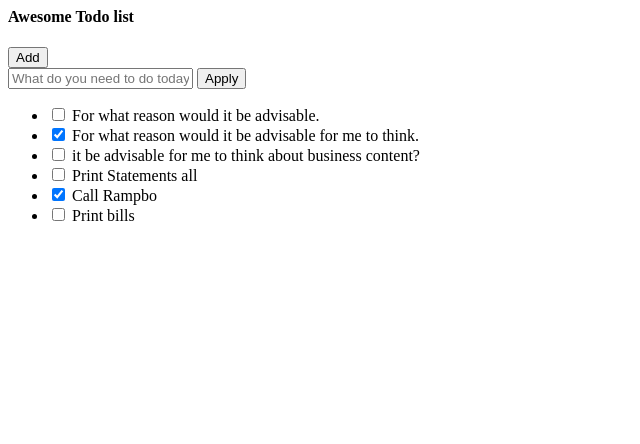
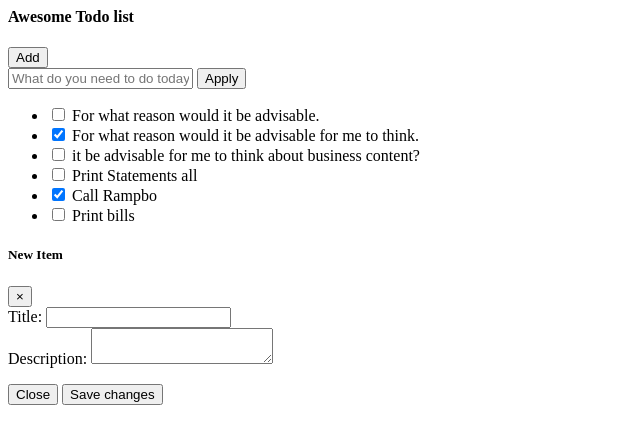
Before and after one commit to romanpuliyan/todomvc, a PHP site: page / in a window 1280 px wide. Shown: the top 444 px of the page, without its empty margins (0-640 px from the left). Run offline with PHP 8.4, Linux system fonts and the light colour scheme.

Commit message:
form of new item in modal

```diff
--- a/application/views/main/index.php
+++ b/application/views/main/index.php
@@ -6,7 +6,7 @@
                     <div class="card-body">
                         <h4 class="card-title">Awesome Todo list</h4>
                         <div class="add-items d-flex">
-                            <button class="add btn btn-primary font-weight-bold todo-list-add-btn">Add</button>
+                            <button class="add btn btn-primary font-weight-bold todo-list-add-btn" data-toggle="modal" data-target="#newItemModal">Add</button>
                         </div>
                         <div class="add-items d-flex"> <input type="text" class="form-control todo-list-input" placeholder="What do you need to do today?">
                             <button class="add btn btn-primary font-weight-bold todo-list-add-btn">Apply</button>
@@ -39,3 +39,33 @@
         </div>
     </div>
 </div>
+
+<!-- Modal -->
+<div class="modal fade" id="newItemModal" tabindex="-1" role="dialog" aria-labelledby="newItemModalLabel" aria-hidden="true">
+    <div class="modal-dialog" role="document">
+        <div class="modal-content">
+            <div class="modal-header">
+                <h5 class="modal-title" id="newItemModalLabel">New Item</h5>
+                <button type="button" class="close" data-dismiss="modal" aria-label="Close">
+                    <span aria-hidden="true">&times;</span>
+                </button>
+            </div>
+            <div class="modal-body">
+                <form>
+                    <div class="form-group">
+                        <label for="itemTitle" class="col-form-label">Title:</label>
+                        <input type="text" class="form-control" name="title" id="itemTitle">
+                    </div>
+                    <div class="form-group">
+                        <label for="itemDescription" class="col-form-label">Description:</label>
+                        <textarea class="form-control" name="description" id="itemDescription"></textarea>
+                    </div>
+                </form>
+            </div>
+            <div class="modal-footer">
+                <button type="button" class="btn btn-secondary" data-dismiss="modal">Close</button>
+                <button type="button" class="btn btn-primary">Save changes</button>
+            </div>
+        </div>
+    </div>
+</div>
```
